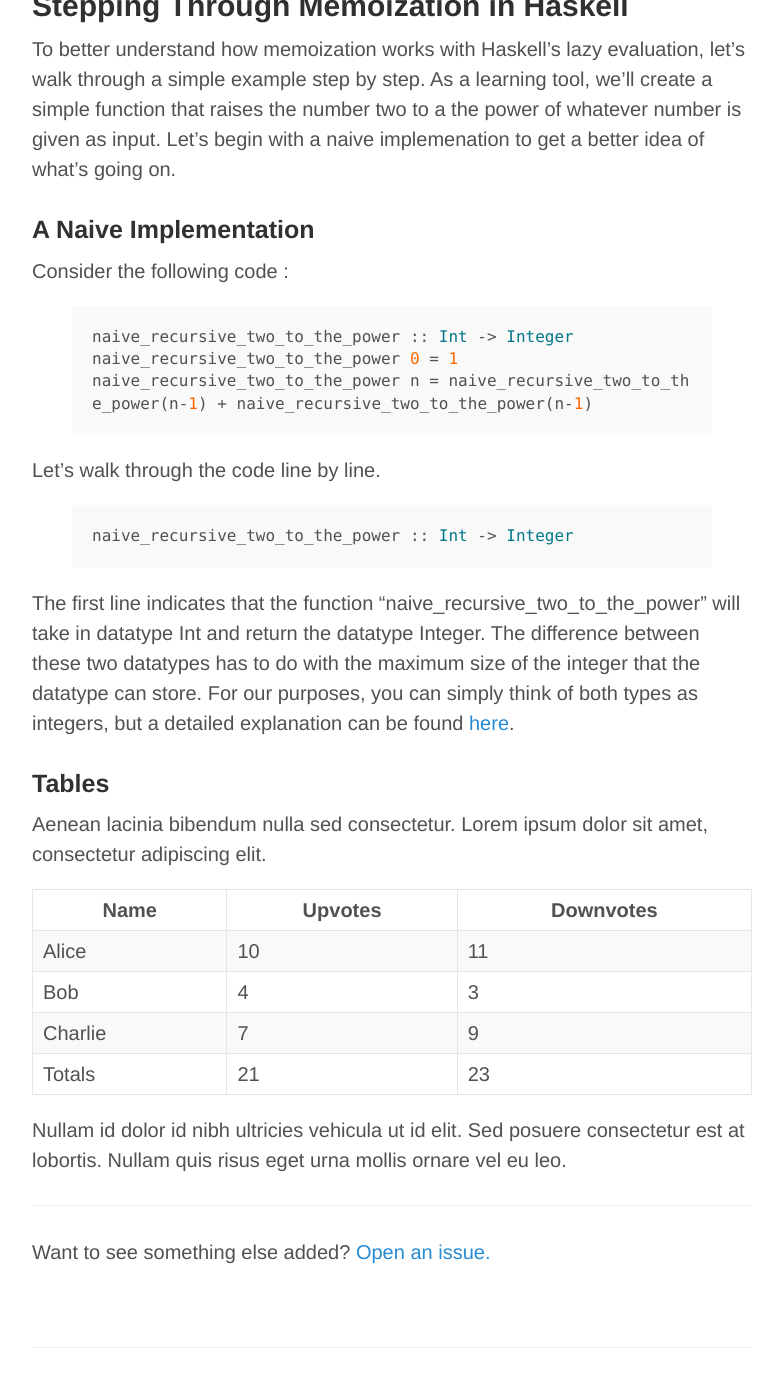
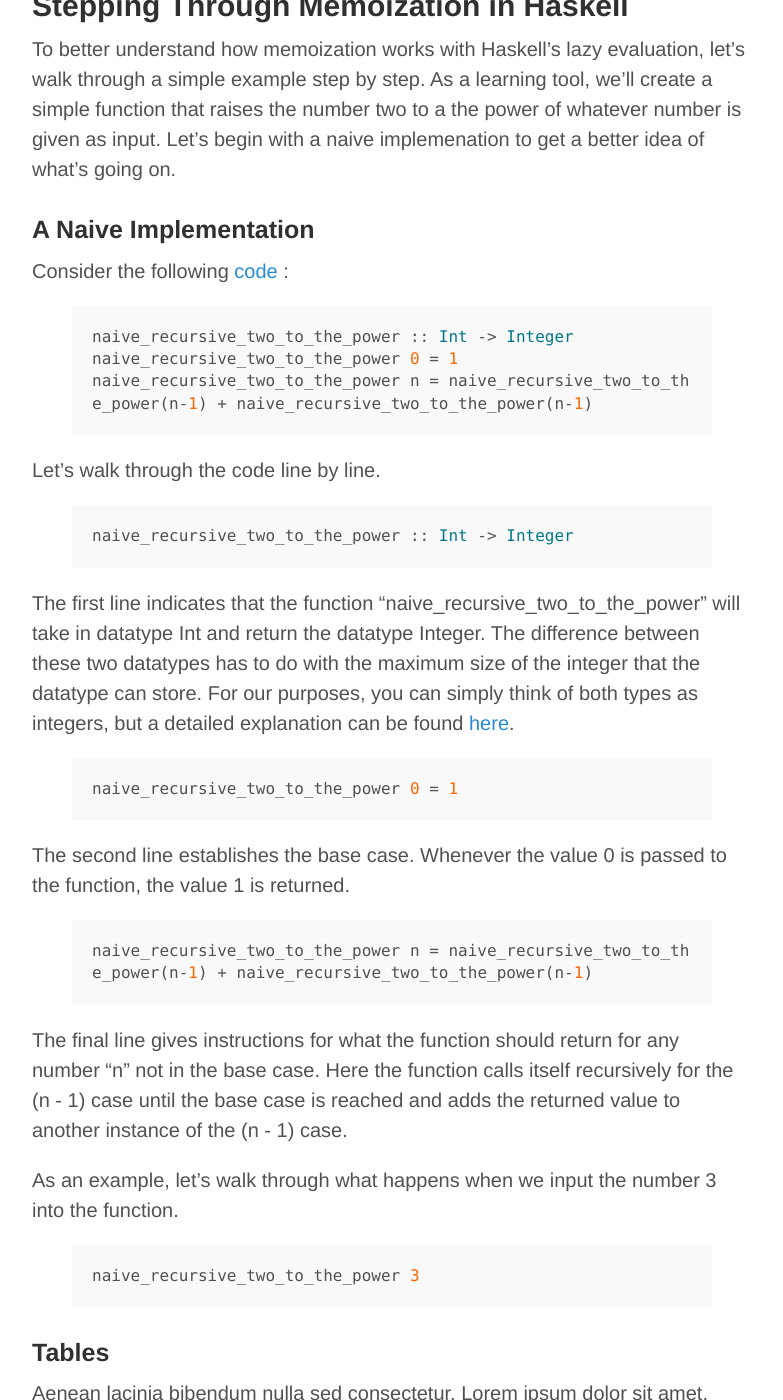
Before and after one commit to jonathanmann/jonathanmann.github.io, a Jekyll site: the page built from _posts/2015-02-03-memoization-in-haskell.md, in a window 1280 px wide and 1400 px high, scrolled down 192 px. Shown: the whole window, without its empty margins (248-1031 px from the left). Built offline with Jekyll 4.4.1, drawn with Linux system fonts in a browser that asks for light colours.

Commit message:
update post 1

```diff
--- a/_posts/2015-02-03-memoization-in-haskell.md
+++ b/_posts/2015-02-03-memoization-in-haskell.md
@@ -7,7 +7,7 @@ To better understand how memoization works with Haskell's lazy evaluation, let's
 
 ### A Naive Implementation
 
-Consider the following code :
+Consider the following [code](https://github.com/jonathanmann/memoization_in_haskell/blob/master/naive_recursive_two_to_the_power.hs) :
 
 {% highlight hs %}
 
@@ -20,6 +20,16 @@ naive_recursive_two_to_the_power n = naive_recursive_two_to_the_power(n-1) + nai
 Let's walk through the code line by line.
 {% highlight hs %}naive_recursive_two_to_the_power :: Int -> Integer{% endhighlight %}
 The first line indicates that the function "naive_recursive_two_to_the_power" will take in datatype Int and return the datatype Integer. The difference between these two datatypes has to do with the maximum size of the integer that the datatype can store. For our purposes, you can simply think of both types as integers, but a detailed explanation can be found [here](http://stackoverflow.com/questions/17766424/dubious-int-vs-integer-handling-in-haskell).
+{% highlight hs %}naive_recursive_two_to_the_power 0 = 1{% endhighlight %}
+The second line establishes the base case. Whenever the value 0 is passed to the function, the value 1 is returned.
+{% highlight hs %}naive_recursive_two_to_the_power n = naive_recursive_two_to_the_power(n-1) + naive_recursive_two_to_the_power(n-1){% endhighlight %}
+The final line gives instructions for what the function should return for any number "n" not in the base case. Here the function calls itself recursively for the (n - 1) case until the base case is reached and adds the returned value to another instance of the (n - 1) case.
+
+As an example, let's walk through what happens when we input the number 3 into the function.
+
+
+{% highlight hs %}naive_recursive_two_to_the_power 3{% endhighlight %}
+
 
 ### Tables
 
```
